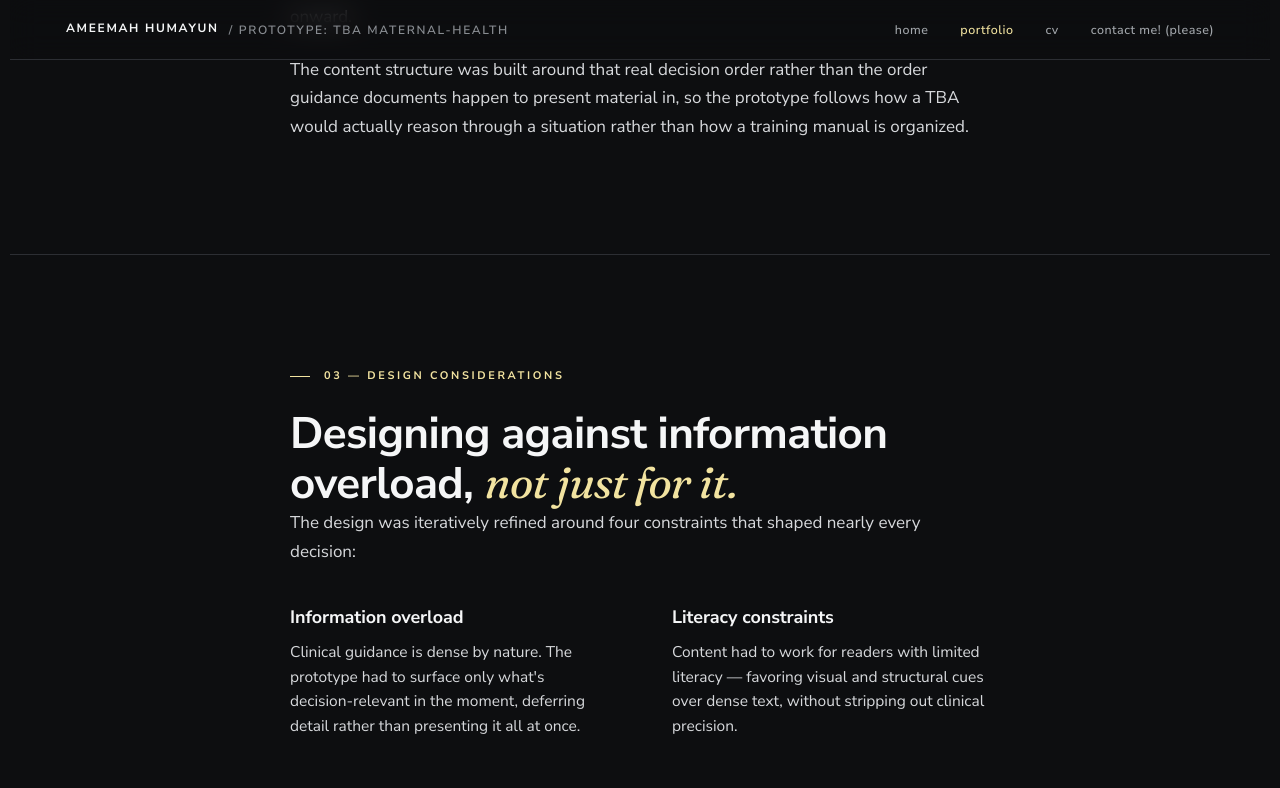
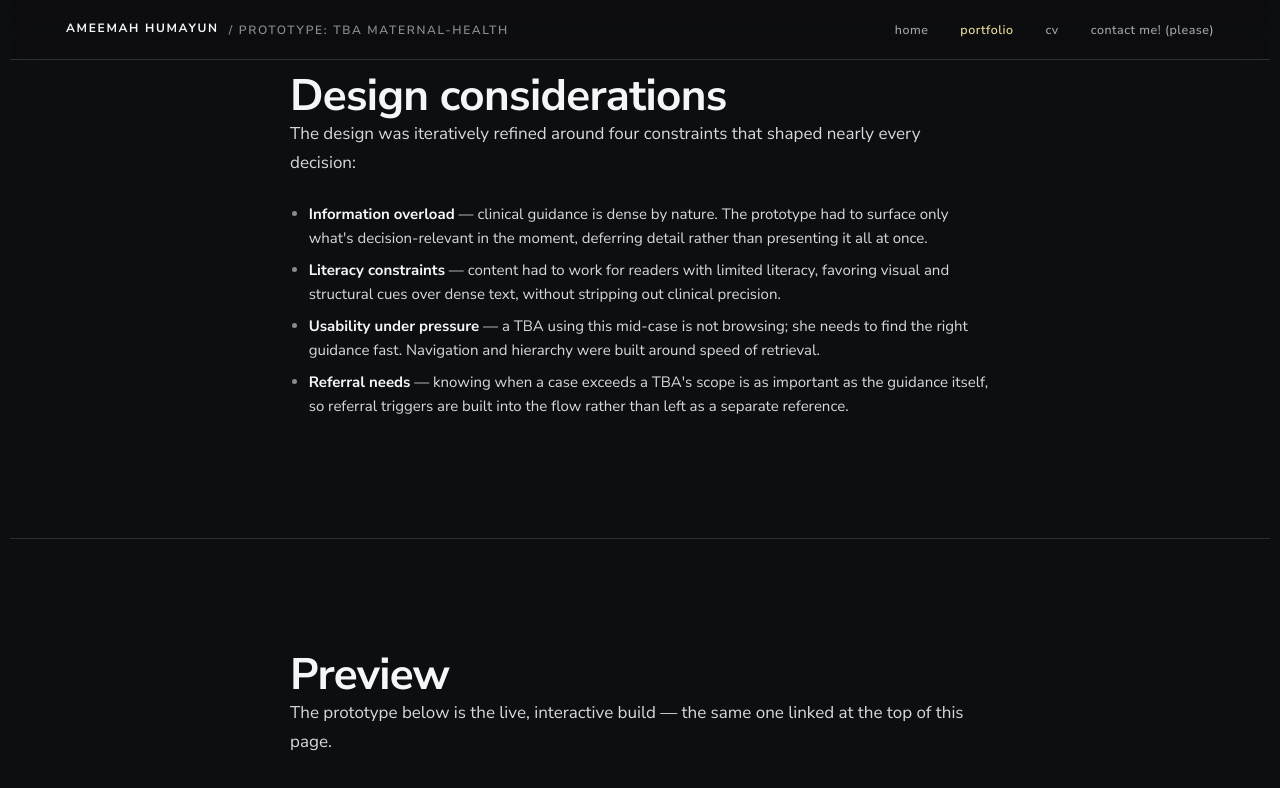
Before and after one commit to ameemahumayun/ameemahumayun.github.io, a Jekyll site: the page built from work/tba-maternal-health/index.html, in a window 1280 px wide and 1400 px high, scrolled down 1708 px. Shown: the top 788 px of the window. Built offline with Jekyll 4.4.1, drawn with Linux system fonts in a browser that asks for light colours; some of the changed text lies outside the part shown; grey boxes are pictures that could not be loaded.

Commit message:
Rewrite TBA case study in the same clean, deck-style format
Plain headers and a bullet list instead of the numbered-section /
grid-card layout, matching the Safarnama case-study rewrite.

```diff
--- a/work/tba-maternal-health/index.html
+++ b/work/tba-maternal-health/index.html
@@ -10,7 +10,7 @@ active: work
 <header class="hero">
   <div class="hero__inner">
     <div class="eyebrow eyebrow-rule">Maternal Health · UX Design · Interactive Prototype</div>
-    <h1>Making TBA guidance <span class="serif">usable at the point of care.</span></h1>
+    <h1>TBA Maternal-Health Prototype</h1>
     <p class="lead" style="max-width:620px;margin-bottom:2.5rem;">A low-literacy maternal-health prototype for Traditional Birth Attendants (TBAs), built in collaboration with Aga Khan University and VITAL Pakistan — designed to hold clinical guidance in a form frontline attendants can actually use in the field.</p>
 
     <a class="work-card__link work-card__link--primary" href="{{ '/prototypes/tba-maternal-health/' | relative_url }}" target="_blank" rel="noopener" style="margin-bottom:3rem;display:inline-flex;">Launch Prototype</a>
@@ -38,10 +38,8 @@ active: work
 
 <section class="section" id="context">
   <div class="container">
-    <div class="section-num">01 — Context</div>
-    <h2>Guidance that has to survive <span class="serif">the field, not just the classroom.</span></h2>
-
-    <p class="lead">Traditional Birth Attendants remain a real point of contact for maternal care in many low-resource communities in Pakistan, often working with limited formal training materials and inconsistent access to updated clinical guidance. The question behind this prototype was simple to state and hard to solve: what does maternal-health guidance look like when it has to be usable by someone with limited literacy, under real time pressure, without a clinician standing next to them?</p>
+    <h2>Context</h2>
+    <p>Traditional Birth Attendants remain a real point of contact for maternal care in many low-resource communities in Pakistan, often working with limited formal training materials and inconsistent access to updated clinical guidance. The question behind this prototype was simple to state and hard to solve: what does maternal-health guidance look like when it has to be usable by someone with limited literacy, under real time pressure, without a clinician standing next to them?</p>
 
     <p>Existing training material — official TBA curricula and WHO guidance documents — is written for classroom instruction, not point-of-care reference. The prototype's job was to translate that material into something a TBA could actually reach for during or immediately after a delivery.</p>
   </div>
@@ -49,9 +47,7 @@ active: work
 
 <section class="section" id="approach">
   <div class="container">
-    <div class="section-num">02 — Approach</div>
-    <h2>Building the information architecture <span class="serif">from three sources at once.</span></h2>
-
+    <h2>Approach</h2>
     <p>I synthesized official TBA curricula, WHO guidance, and focus-group findings from frontline TBAs into the prototype's information architecture, content structure, and interaction flows. Each source did different work: the curricula and WHO guidance anchored clinical correctness, while the focus groups surfaced how TBAs actually think through a case — what they check first, what they're unsure about, and when they know to refer a patient onward.</p>
 
     <p>The content structure was built around that real decision order rather than the order guidance documents happen to present material in, so the prototype follows how a TBA would actually reason through a situation rather than how a training manual is organized.</p>
@@ -60,38 +56,22 @@ active: work
 
 <section class="section" id="design">
   <div class="container">
-    <div class="section-num">03 — Design considerations</div>
-    <h2>Designing against information overload, <span class="serif">not just for it.</span></h2>
-
+    <h2>Design considerations</h2>
     <p>The design was iteratively refined around four constraints that shaped nearly every decision:</p>
 
-    <div class="duo">
-      <div>
-        <h3>Information overload</h3>
-        <p>Clinical guidance is dense by nature. The prototype had to surface only what's decision-relevant in the moment, deferring detail rather than presenting it all at once.</p>
-      </div>
-      <div>
-        <h3>Literacy constraints</h3>
-        <p>Content had to work for readers with limited literacy — favoring visual and structural cues over dense text, without stripping out clinical precision.</p>
-      </div>
-      <div>
-        <h3>Usability under pressure</h3>
-        <p>A TBA using this mid-case is not browsing — she needs to find the right guidance fast. Navigation and hierarchy were built around speed of retrieval.</p>
-      </div>
-      <div>
-        <h3>Referral needs</h3>
-        <p>Knowing when a case exceeds a TBA's scope is as important as the guidance itself, so referral triggers are built into the flow rather than left as a separate reference.</p>
-      </div>
-    </div>
+    <ul class="cv-list">
+      <li><strong>Information overload</strong> — clinical guidance is dense by nature. The prototype had to surface only what's decision-relevant in the moment, deferring detail rather than presenting it all at once.</li>
+      <li><strong>Literacy constraints</strong> — content had to work for readers with limited literacy, favoring visual and structural cues over dense text, without stripping out clinical precision.</li>
+      <li><strong>Usability under pressure</strong> — a TBA using this mid-case is not browsing; she needs to find the right guidance fast. Navigation and hierarchy were built around speed of retrieval.</li>
+      <li><strong>Referral needs</strong> — knowing when a case exceeds a TBA's scope is as important as the guidance itself, so referral triggers are built into the flow rather than left as a separate reference.</li>
+    </ul>
   </div>
 </section>
 
 <section class="section" id="preview">
   <div class="container">
-    <div class="section-num">04 — Preview</div>
-    <h2>Try the prototype <span class="serif">directly.</span></h2>
-
-    <p>The prototype below is the live, interactive build — the same one linked at the top of this page. It's the clearest way to see how the content structure and referral flows actually work in practice.</p>
+    <h2>Preview</h2>
+    <p>The prototype below is the live, interactive build — the same one linked at the top of this page.</p>
 
     <div style="border:var(--hairline);border-radius:12px;overflow:hidden;margin-top:2rem;">
       <iframe src="{{ '/prototypes/tba-maternal-health/' | relative_url }}" title="TBA Maternal-Health Prototype" loading="lazy" style="width:100%;height:640px;border:0;display:block;background:var(--color-bg);"></iframe>
```
